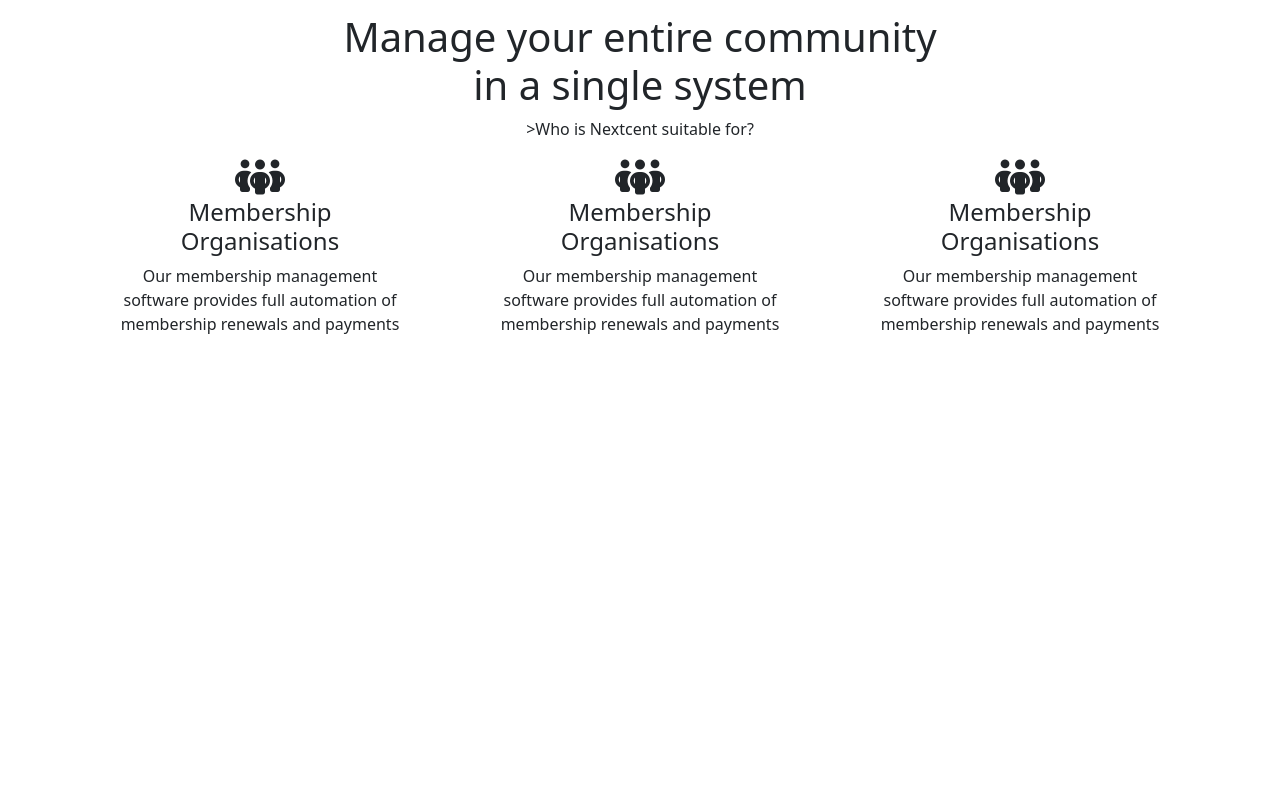
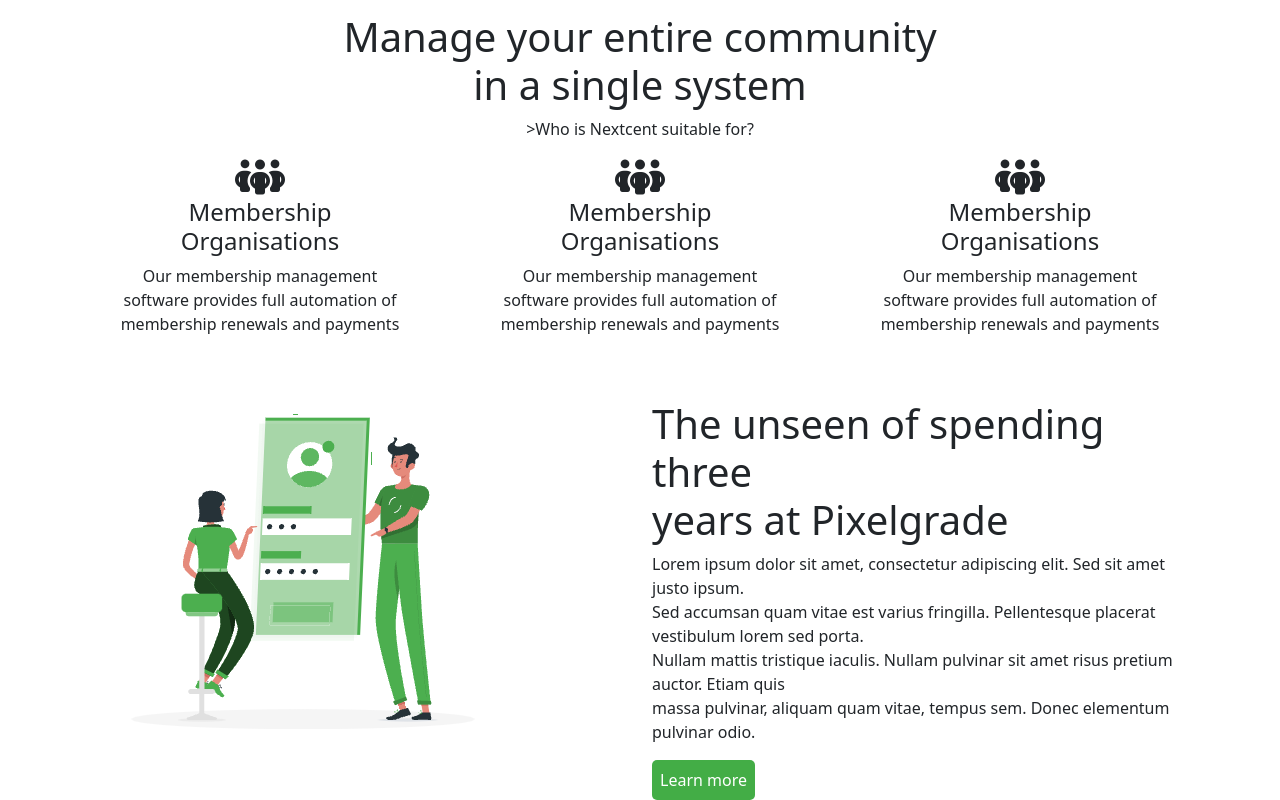
Before and after one commit to ablakulova/boostrappp, a plain HTML site: page index.html in a window 1280 px wide. Shown: the part 933-1733 px from the top of the page. Before the commit the page ends 1285 px from the top, so only its background shows below. Drawn offline with nearby package versions, Linux system fonts and the light colour scheme.

Commit message:
last end

```diff
--- a/index.html
+++ b/index.html
@@ -119,7 +119,29 @@
         </div>
     </div>
 </section>
+<!--last-->
+<section id="last">
+    <div class="container mt-5">
+        <div class="row">
+            <div class="col-lg-6 col-md-12">
+                <img src="clients2.png" alt="client" class="img-fluid">
+            </div>
+            <div class="col-lg-6 col-md-12">
+                <h1>
+                    The unseen of spending three <br> years at Pixelgrade
+                </h1>
+                <p>
+                    Lorem ipsum dolor sit amet, consectetur adipiscing elit. Sed sit amet justo ipsum. <br>
+                    Sed accumsan quam vitae est varius fringilla. Pellentesque placerat vestibulum lorem sed porta.<br>
+                    Nullam mattis tristique iaculis. Nullam pulvinar sit amet risus pretium auctor. Etiam quis <br>
+                    massa pulvinar, aliquam quam vitae, tempus sem. Donec elementum pulvinar odio.
+                </p>
+                <button type="button" class="learn-more px-2 py-2">Learn more</button>
+            </div>
+        </div>
 
+    </div>
+</section>
 
 
 <!--boostrap-->
--- a/style.css
+++ b/style.css
@@ -27,3 +27,10 @@
     border: none;
     border-radius: 5px;
 }
+
+.learn-more{
+    color: #fff;
+    background: #43AD46;
+    border: none;
+    border-radius: 5px;
+}
```
